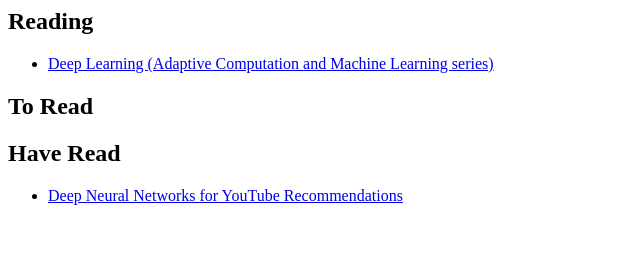
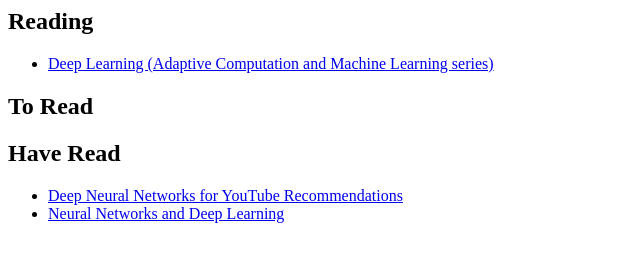
Before and after one commit to photonzhao/photonzhao.github.io, a plain HTML site: page index.html in a window 1280 px wide. Shown: the whole page, without its empty margins (0-640 px from the left). Drawn offline with Linux system fonts and the light colour scheme.

Commit message:
add Neural Networks and Deep Learning

```diff
--- a/index.html
+++ b/index.html
@@ -6,4 +6,5 @@
 <h2>Have Read</h2>
 <ul>
 	<li><a href='https://research.google.com/pubs/pub45530.html'>Deep Neural Networks for YouTube Recommendations</a></li>
+	<li><a href='http://neuralnetworksanddeeplearning.com/index.html'>Neural Networks and Deep Learning</a></li>
 </ul>
```
